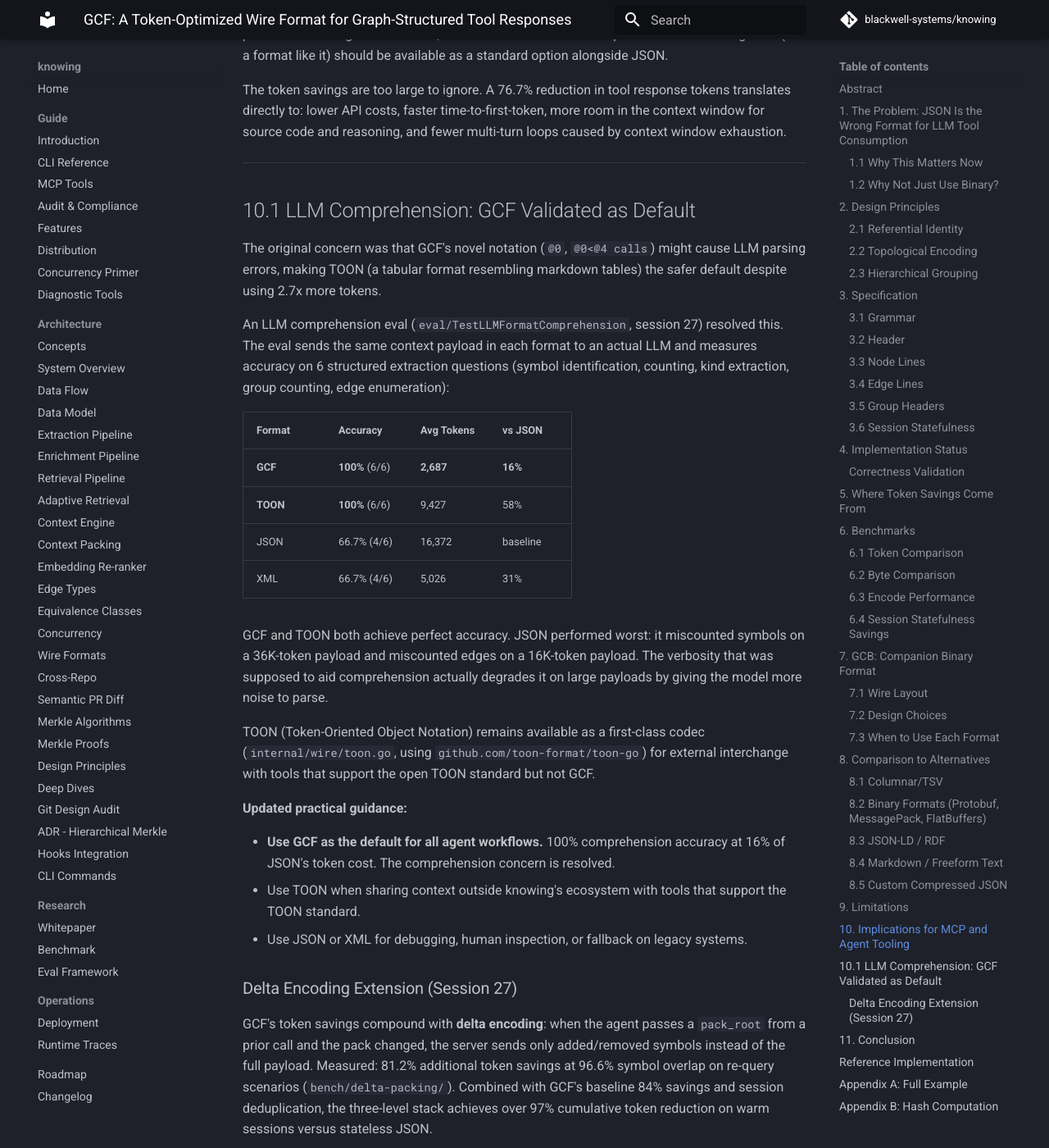
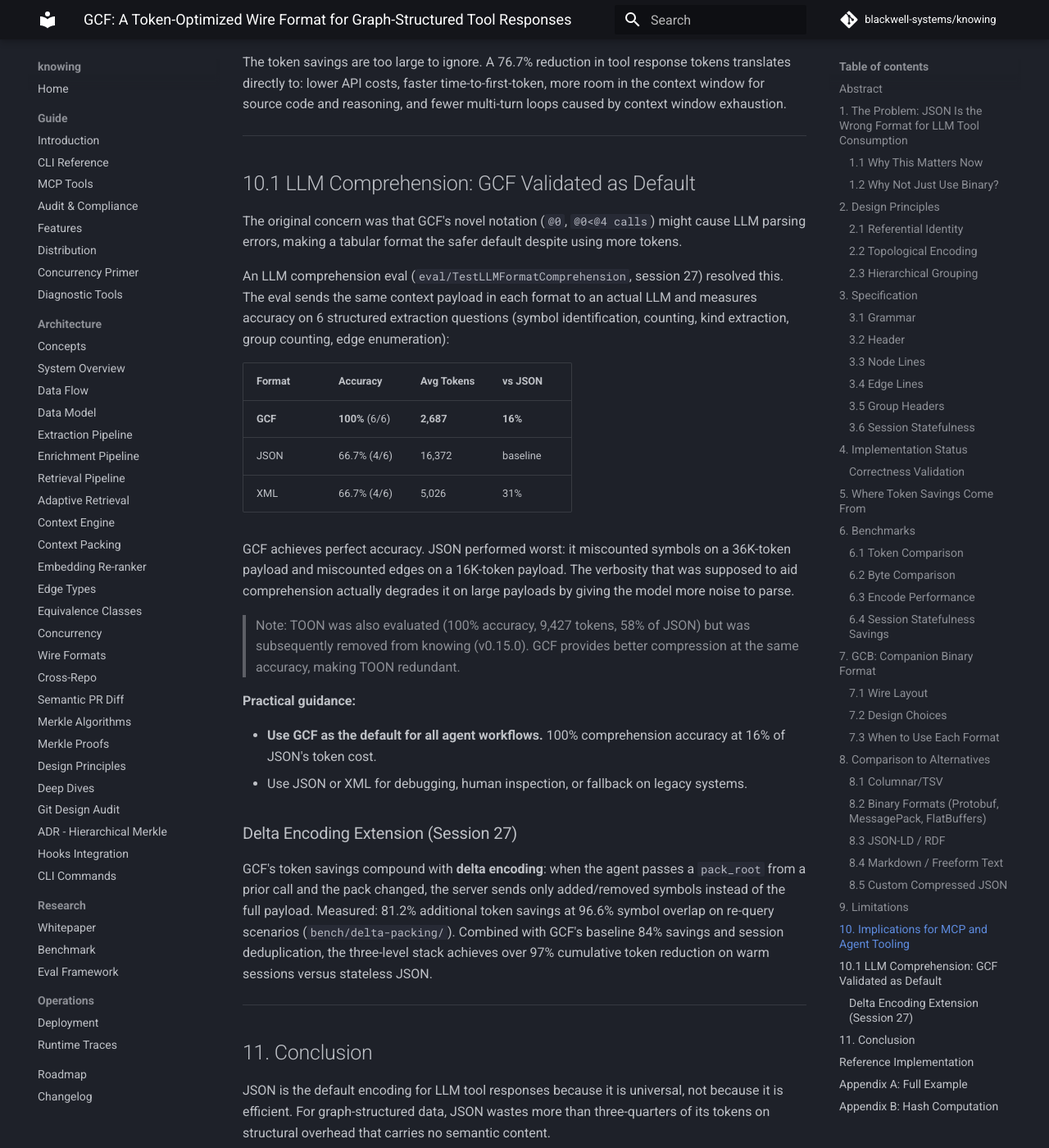
Before and after one commit to blackwell-systems/knowing, an MkDocs documentation site: the page built from docs/research/whitepapers/gcf-wire-format.md, in a window 1280 px wide and 1400 px high, scrolled down 12247 px. Shown: the whole window at 82% size. Built offline with MkDocs 1.6.1 and Material for MkDocs 9.7.7, drawn with Linux system fonts in a browser that asks for light colours; comment, search, counter and statistics services are not loaded; some of the changed text lies outside the part shown.

Commit message:
docs: update GCF whitepaper (TOON removed, gcf-go library, reference impl paths)

```diff
--- a/docs/research/whitepapers/gcf-wire-format.md
+++ b/docs/research/whitepapers/gcf-wire-format.md
@@ -198,8 +198,7 @@ This is not a speculative format proposal. GCF is implemented in a production MC
 
 The implementation includes:
 
-- **Text encoder** for GCF payloads (`internal/wire/gcf.go`)
-- **Parser/decoder** for round-tripping GCF back into the internal graph response model (`internal/wire/gcf_decode.go`)
+- **Standalone GCF library** (`github.com/blackwell-systems/gcf-go`): encoder, decoder, session state, delta encoding. Zero dependencies.
 - **Binary encoder/decoder** for GCB (`internal/wire/binary.go`)
 - **Pluggable codec registry** allowing runtime format selection across all MCP tools and CLI commands
 - **Benchmark harness** comparing token count, byte size, and encode latency across 6 fixture cases (`bench/wire-format/`)
@@ -385,25 +384,23 @@ The token savings are too large to ignore. A 76.7% reduction in tool response to
 
 ## 10.1 LLM Comprehension: GCF Validated as Default
 
-The original concern was that GCF's novel notation (`@0`, `@0<@4 calls`) might cause LLM parsing errors, making TOON (a tabular format resembling markdown tables) the safer default despite using 2.7x more tokens.
+The original concern was that GCF's novel notation (`@0`, `@0<@4 calls`) might cause LLM parsing errors, making a tabular format the safer default despite using more tokens.
 
 An LLM comprehension eval (`eval/TestLLMFormatComprehension`, session 27) resolved this. The eval sends the same context payload in each format to an actual LLM and measures accuracy on 6 structured extraction questions (symbol identification, counting, kind extraction, group counting, edge enumeration):
 
 | Format | Accuracy | Avg Tokens | vs JSON |
 |--------|----------|-----------|---------|
 | **GCF** | **100%** (6/6) | **2,687** | **16%** |
-| **TOON** | **100%** (6/6) | 9,427 | 58% |
 | JSON | 66.7% (4/6) | 16,372 | baseline |
 | XML | 66.7% (4/6) | 5,026 | 31% |
 
-GCF and TOON both achieve perfect accuracy. JSON performed worst: it miscounted symbols on a 36K-token payload and miscounted edges on a 16K-token payload. The verbosity that was supposed to aid comprehension actually degrades it on large payloads by giving the model more noise to parse.
+GCF achieves perfect accuracy. JSON performed worst: it miscounted symbols on a 36K-token payload and miscounted edges on a 16K-token payload. The verbosity that was supposed to aid comprehension actually degrades it on large payloads by giving the model more noise to parse.
 
-TOON (Token-Oriented Object Notation) remains available as a first-class codec (`internal/wire/toon.go`, using `github.com/toon-format/toon-go`) for external interchange with tools that support the open TOON standard but not GCF.
+> Note: TOON was also evaluated (100% accuracy, 9,427 tokens, 58% of JSON) but was subsequently removed from knowing (v0.15.0). GCF provides better compression at the same accuracy, making TOON redundant.
 
-**Updated practical guidance:**
+**Practical guidance:**
 
-- **Use GCF as the default for all agent workflows.** 100% comprehension accuracy at 16% of JSON's token cost. The comprehension concern is resolved.
-- Use TOON when sharing context outside knowing's ecosystem with tools that support the TOON standard.
+- **Use GCF as the default for all agent workflows.** 100% comprehension accuracy at 16% of JSON's token cost.
 - Use JSON or XML for debugging, human inspection, or fallback on legacy systems.
 
 ### Delta Encoding Extension (Session 27)
@@ -428,7 +425,8 @@ The broader point: as AI agents become the primary consumers of tool output, wir
 
 ## Reference Implementation
 
-- **Encoder/decoder:** `github.com/blackwell-systems/knowing/internal/wire` (Go): gcf.go, gcf_decode.go, session.go, delta.go
+- **Standalone library:** `github.com/blackwell-systems/gcf-go` (Go, zero dependencies): encoder, decoder, session state, delta encoding
+- **Knowing wire bridge:** `github.com/blackwell-systems/knowing/internal/wire` (Go): codec registry, binary, JSON, bridge to context engine
 - **Benchmark harness:** `github.com/blackwell-systems/knowing/bench/wire-format` (token cost, byte size, latency)
 - **Delta packing benchmark:** `github.com/blackwell-systems/knowing/bench/delta-packing` (cross-task + re-query simulation)
 - **LLM comprehension eval:** `github.com/blackwell-systems/knowing/eval/format_llm_comprehension_test.go` (6 questions, 4 formats, cli/api backends)
```
